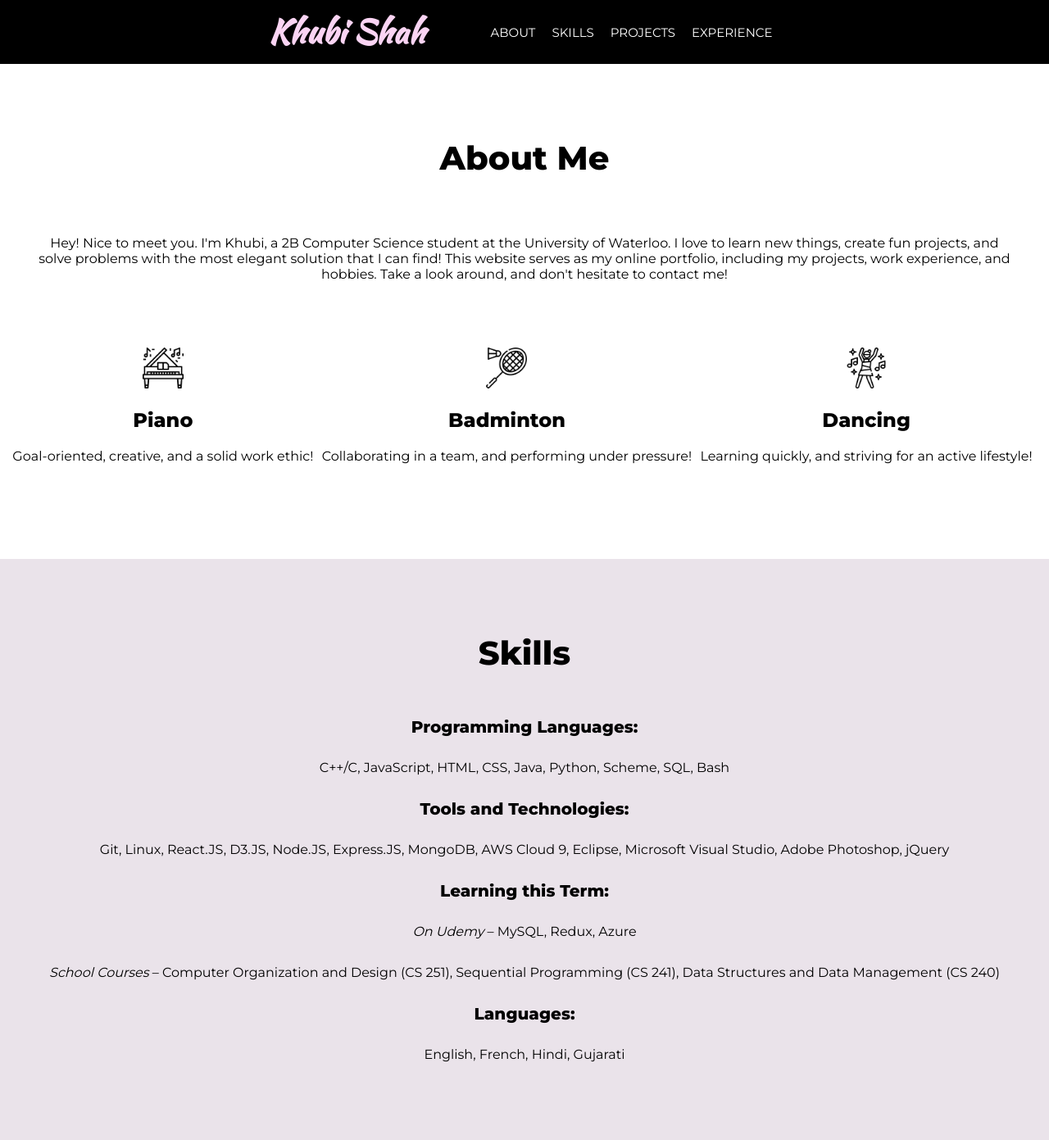
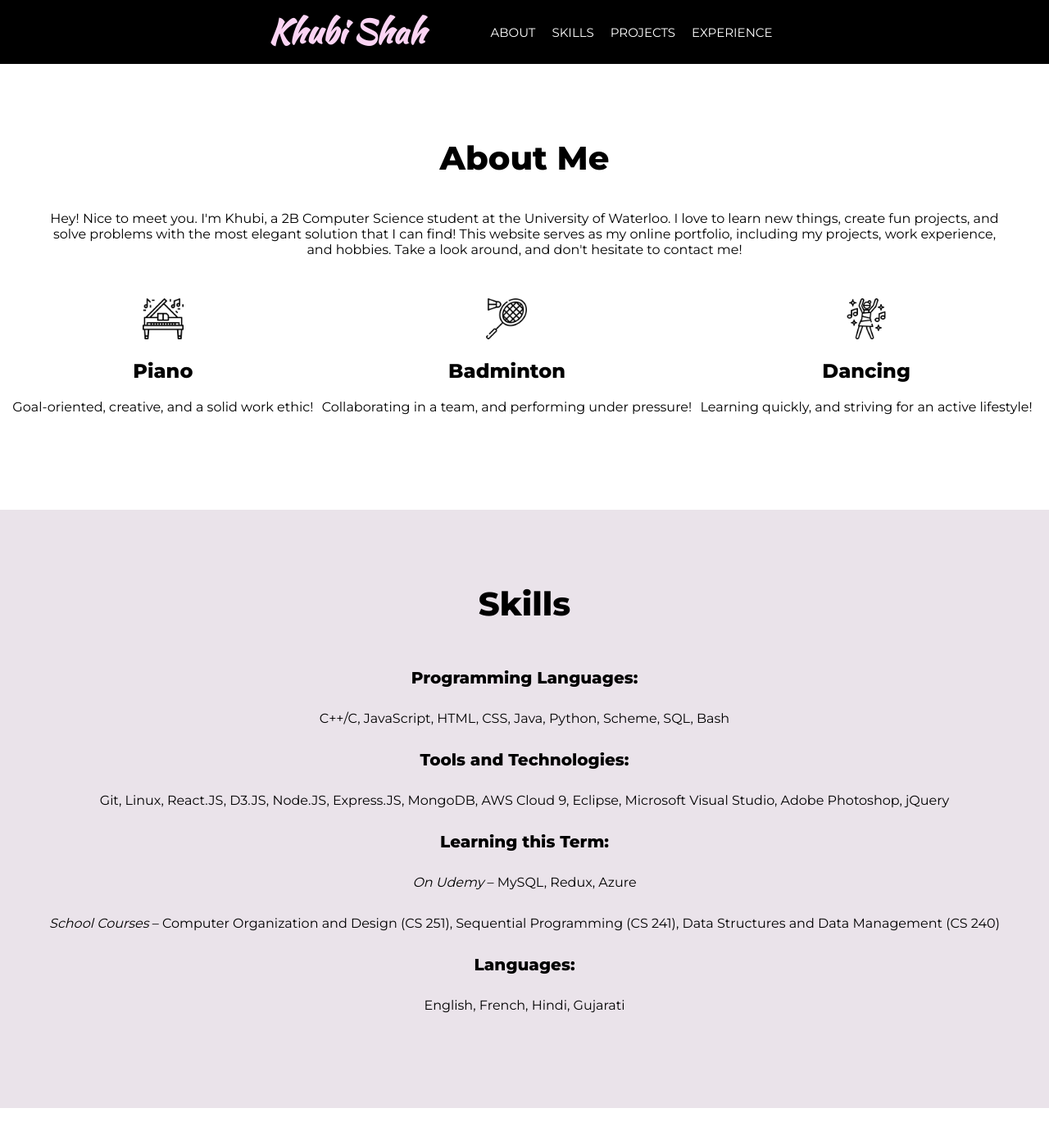
Before and after one commit to khubishah/khubishah.github.io, a Jekyll site: the page built from index.html, in a window 1280 px wide and 1400 px high, scrolled down 572 px. Shown: the top 1391 px of the window at 82% size. Built offline with Jekyll 4.4.1, drawn with Linux system fonts in a browser that asks for light colours; nearby versions of some CDN libraries; some web fonts are replaced.

Commit message:
pdf change

```diff
--- a/css/main.css
+++ b/css/main.css
@@ -211,7 +211,7 @@ body {
 }
 
 #intro {
-    padding: 30px;
+    padding: 0px 50px 0px 50px;
 
 }
 
@@ -497,6 +497,12 @@ footer {
     }
 
 
+    #intro {
+    padding: 0px 50px 0px 50px;
+
+    }
+
+
 }
 
 @media only screen and (min-width: 1200px) {
```
Also changed, not shown: 1 other file.
